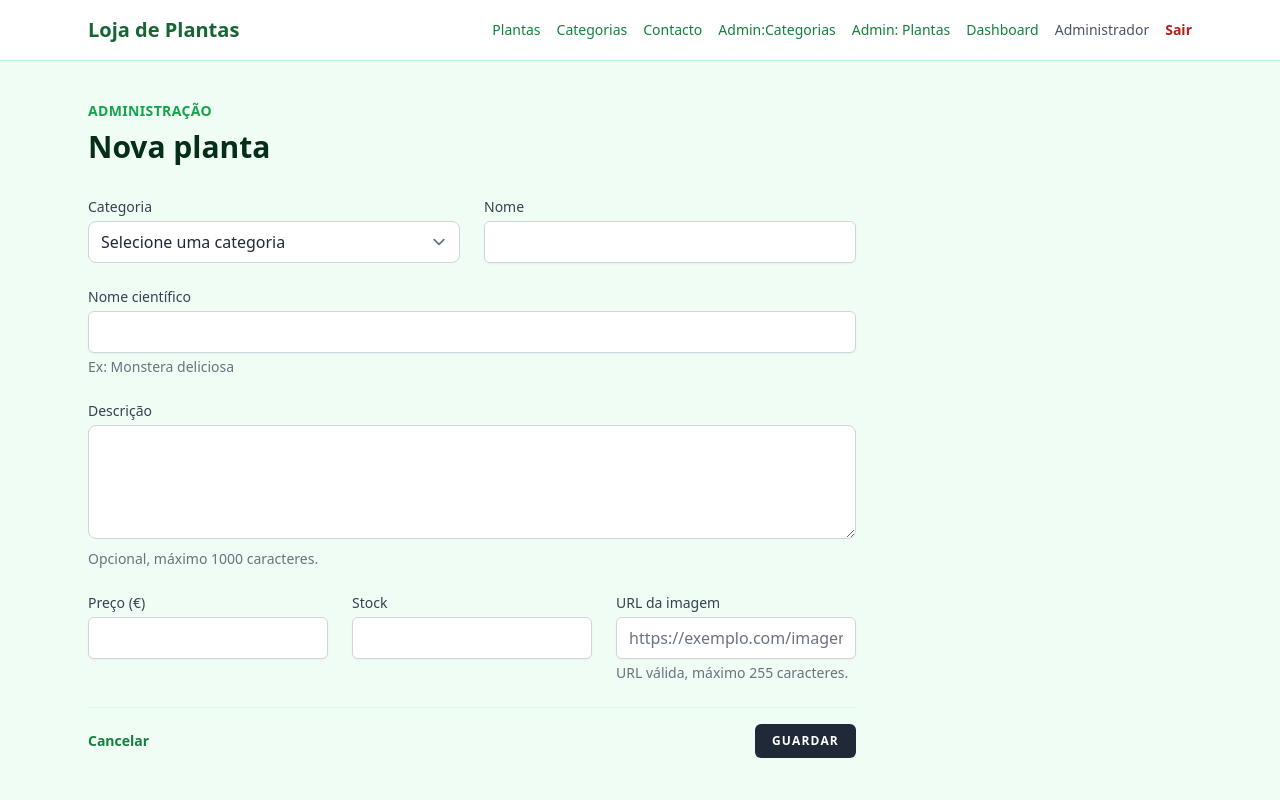
After one commit to leonardoabreu546/projeto_loja_plantas, a Laravel app: page /admin/plantas/criar in a window 1280 px wide. The commit adds this page. Run offline with Laravel 12, Linux system fonts and the light colour scheme; a user stored in the database is signed in; data comes from the database, SQL or seed files in the repository; style sheets or scripts are compiled from the project's sources.

Commit message:
adicionar criar planta

```diff
--- a/app/Http/Controllers/PlantaController.php
+++ b/app/Http/Controllers/PlantaController.php
@@ -5,6 +5,7 @@ namespace App\Http\Controllers;
 use App\Models\Categoria;
 use App\Models\Planta;
 use Illuminate\Database\Eloquent\Builder;
+use Illuminate\Http\RedirectResponse;
 use Illuminate\Http\Request;
 use Illuminate\View\View;
 
@@ -59,4 +60,29 @@ class PlantaController extends Controller
 
         return view('admin.plantas.index', compact('plantas'));
     }
+
+    public function create(): View
+    {
+        $categorias = Categoria::orderBy('nome')->get();
+
+        return view('admin.plantas.create', compact('categorias'));
+    }
+
+    public function store(Request $request): RedirectResponse
+    {
+        $validado = $request->validate([
+            'categoria_id' => ['required', 'exists:categorias,id'],
+            'nome' => ['required', 'string', 'min:2', 'max:100'],
+            'nome_cientifico' => ['required', 'string', 'min:2', 'max:100'],
+            'descricao' => ['nullable', 'string', 'max:1000'],
+            'preco' => ['required', 'numeric', 'min:0', 'max:9999.99'],
+            'stock' => ['required', 'integer', 'min:0', 'max:9999'],
+            'imagem_url' => ['required', 'url', 'max:255'],
+        ]);
+
+        Planta::create($validado);
+
+        return redirect()->route('admin.plantas.index')
+            ->with('sucesso', 'Planta criada com sucesso.');
+    }
 }
--- /dev/null
+++ b/resources/views/admin/plantas/create.blade.php
@@ -0,0 +1,92 @@
+@extends('layouts.app', ['title' => 'Admin - Nova planta'])
+
+@section('content')
+    <div class="mb-8">
+        <p class="text-sm font-semibold uppercase tracking-wide text-green-600">Administração</p>
+        <h1 class="mt-2 text-3xl font-bold text-green-950">Nova planta</h1>
+    </div>
+
+    <form method="POST" action="{{ route('admin.plantas.store') }}" class="max-w-3xl space-y-6">
+        @csrf
+
+        @if ($errors->any())
+            <div class="rounded-lg bg-red-100 p-4 text-red-800">
+                <ul class="list-disc pl-5 space-y-1">
+                    @foreach ($errors->all() as $erro)
+                        <li>{{ $erro }}</li>
+                    @endforeach
+                </ul>
+            </div>
+        @endif
+
+        <div class="grid gap-6 md:grid-cols-2">
+            <div>
+                <x-input-label for="categoria_id" value="Categoria" />
+                <select id="categoria_id" name="categoria_id" required
+                        class="mt-1 w-full rounded-lg border-gray-300 focus:border-green-500 focus:ring-green-500">
+                    <option value="">Selecione uma categoria</option>
+                    @foreach ($categorias as $categoria)
+                        <option value="{{ $categoria->id }}" @selected(old('categoria_id') == $categoria->id)>
+                            {{ $categoria->nome }}
+                        </option>
+                    @endforeach
+                </select>
+                <x-input-error :messages="$errors->get('categoria_id')" class="mt-2" />
+            </div>
+
+            <div>
+                <x-input-label for="nome" value="Nome" />
+                <x-text-input id="nome" name="nome" type="text" :value="old('nome')" required
+                              class="mt-1 w-full" minlength="2" maxlength="100" />
+                <x-input-error :messages="$errors->get('nome')" class="mt-2" />
+            </div>
+        </div>
+
+        <div>
+            <x-input-label for="nome_cientifico" value="Nome científico" />
+            <x-text-input id="nome_cientifico" name="nome_cientifico" type="text" :value="old('nome_cientifico')" required
+                          class="mt-1 w-full" minlength="2" maxlength="100" />
+            <x-input-error :messages="$errors->get('nome_cientifico')" class="mt-2" />
+            <p class="mt-1 text-sm text-gray-500">Ex: Monstera deliciosa</p>
+        </div>
+
+        <div>
+            <x-input-label for="descricao" value="Descrição" />
+            <textarea id="descricao" name="descricao" rows="4"
+                      class="mt-1 w-full rounded-lg border-gray-300 focus:border-green-500 focus:ring-green-500"
+                      maxlength="1000">{{ old('descricao') }}</textarea>
+            <x-input-error :messages="$errors->get('descricao')" class="mt-2" />
+            <p class="mt-1 text-sm text-gray-500">Opcional, máximo 1000 caracteres.</p>
+        </div>
+
+        <div class="grid gap-6 md:grid-cols-3">
+            <div>
+                <x-input-label for="preco" value="Preço (€)" />
+                <x-text-input id="preco" name="preco" type="number" step="0.01" min="0" max="9999.99"
+                              :value="old('preco')" required class="mt-1 w-full" />
+                <x-input-error :messages="$errors->get('preco')" class="mt-2" />
+            </div>
+
+            <div>
+                <x-input-label for="stock" value="Stock" />
+                <x-text-input id="stock" name="stock" type="number" min="0" max="9999"
+                              :value="old('stock')" required class="mt-1 w-full" />
+                <x-input-error :messages="$errors->get('stock')" class="mt-2" />
+            </div>
+
+            <div>
+                <x-input-label for="imagem_url" value="URL da imagem" />
+                <x-text-input id="imagem_url" name="imagem_url" type="url" :value="old('imagem_url')" required
+                              class="mt-1 w-full" maxlength="255" placeholder="https://exemplo.com/imagem.jpg" />
+                <x-input-error :messages="$errors->get('imagem_url')" class="mt-2" />
+                <p class="mt-1 text-sm text-gray-500">URL válida, máximo 255 caracteres.</p>
+            </div>
+        </div>
+
+        <div class="flex items-center justify-between pt-4 border-t border-green-100">
+            <a href="{{ route('admin.plantas.index') }}"
+               class="text-sm font-semibold text-green-700 hover:text-green-900">Cancelar</a>
+            <x-primary-button>Guardar</x-primary-button>
+        </div>
+    </form>
+@endsection
--- a/resources/views/admin/plantas/index.blade.php
+++ b/resources/views/admin/plantas/index.blade.php
@@ -6,7 +6,7 @@
             <p class="text-sm font-semibold uppercase tracking-wide text-green-600">Administração</p>
             <h1 class="mt-2 text-3xl font-bold text-green-950">Gestão de plantas</h1>
         </div>
-        <a href="#" class="rounded-lg bg-green-700 px-5 py-2 font-semibold text-white hover:bg-green-800">Nova planta</a>
+        <a href="{{ route('admin.plantas.create') }}" class="rounded-lg bg-green-700 px-5 py-2 font-semibold text-white hover:bg-green-800">Nova planta</a>
     </div>
 
     <div class="overflow-x-auto rounded-xl bg-white shadow-sm ring-1 ring-green-100">
--- a/routes/web.php
+++ b/routes/web.php
@@ -29,6 +29,8 @@ Route::middleware(['auth', 'admin'])->prefix('admin')->name('admin.')->group(fun
     Route::patch('/categorias/{categoria}', [CategoriaController::class, 'update'])->name('categorias.update');
     Route::delete('/categorias/{categoria}', [CategoriaController::class, 'destroy'])->name('categorias.destroy');
     Route::get('/plantas', [PlantaController::class, 'adminIndex'])->name('plantas.index');
+    Route::get('/plantas/criar', [PlantaController::class, 'create'])->name('plantas.create');
+    Route::post('/plantas', [PlantaController::class, 'store'])->name('plantas.store');
 });
 
 require __DIR__.'/auth.php';
```
